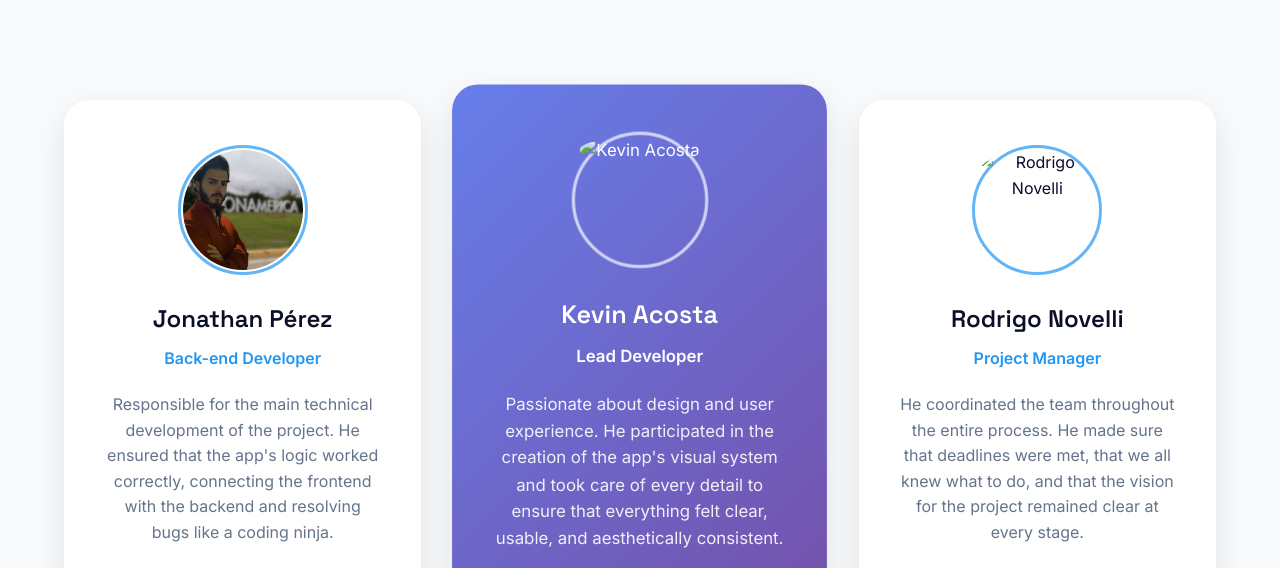
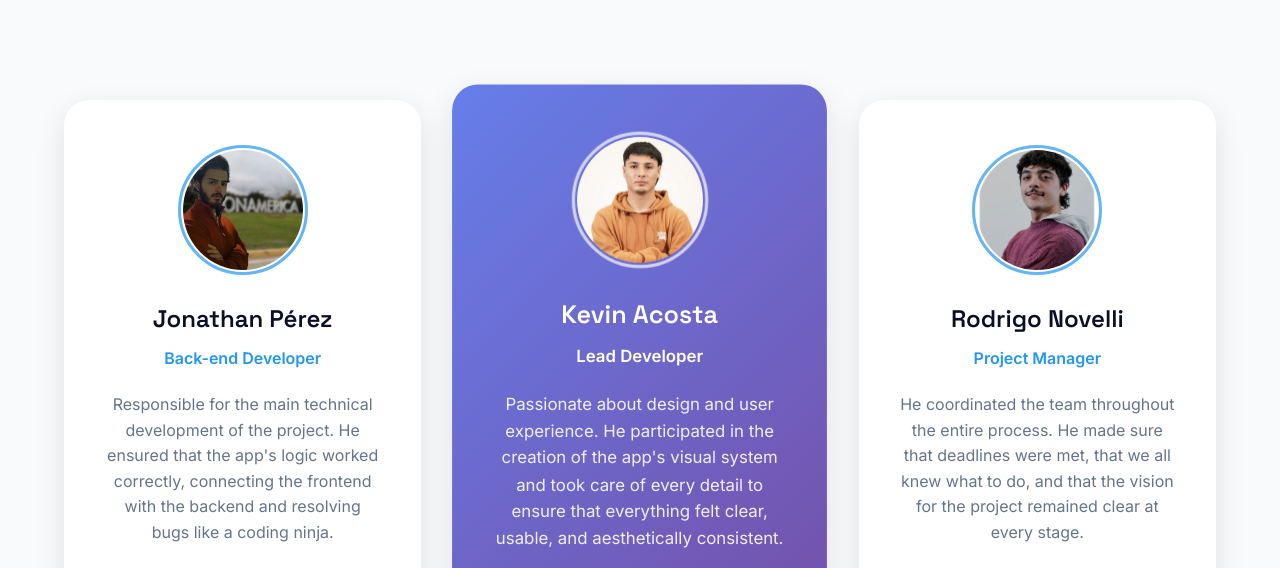
Before and after one commit to Jonatha32/Casse_Landing_Page, a plain HTML site: page team.html in a window 1280 px wide. Shown: the part 820-1388 px from the top of the page. Drawn offline with Linux system fonts and the light colour scheme.

Commit message:
add photos

```diff
--- a/team.html
+++ b/team.html
@@ -76,7 +76,7 @@
                 <div class="team-card-modern featured">
                     <div class="card-glow"></div>
                     <div class="team-avatar-modern">
-                        <img src="assets/kevin.jpg" alt="Kevin Acosta">
+                        <img src="images/kevin.jpg" alt="Kevin Acosta">
                         <div class="avatar-ring"></div>
                     </div>
                     <div class="team-info">
@@ -98,7 +98,7 @@
                 <div class="team-card-modern">
                     <div class="card-glow"></div>
                     <div class="team-avatar-modern">
-                        <img src="assets/rodrigo.jpg" alt="Rodrigo Novelli">
+                        <img src="images/rodri.jpg" alt="Rodrigo Novelli">
                         <div class="avatar-ring"></div>
                     </div>
                     <div class="team-info">
```
Also changed, not shown: images/kevin.jpg (added), images/rodri.jpg (added), 4 other files.
